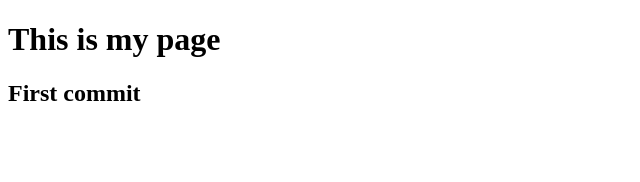
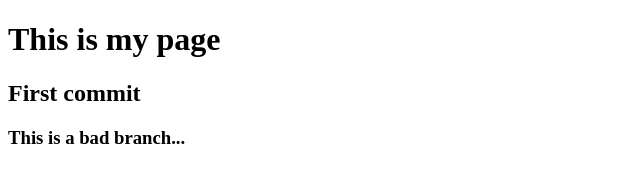
Before and after one commit to AustinGagnon/Test-Repo, a plain HTML site: page index.html in a window 1280 px wide. Shown: the whole page, without its empty margins (0-640 px from the left). Drawn offline with Linux system fonts and the light colour scheme.

Commit message:
this is the bad branch

```diff
--- a/index.html
+++ b/index.html
@@ -8,5 +8,6 @@
 <body>
     <h1>This is my page</h1>
     <h2>First commit</h2>
+    <h3>This is a bad branch...</h3>
 </body>
 </html>
```
